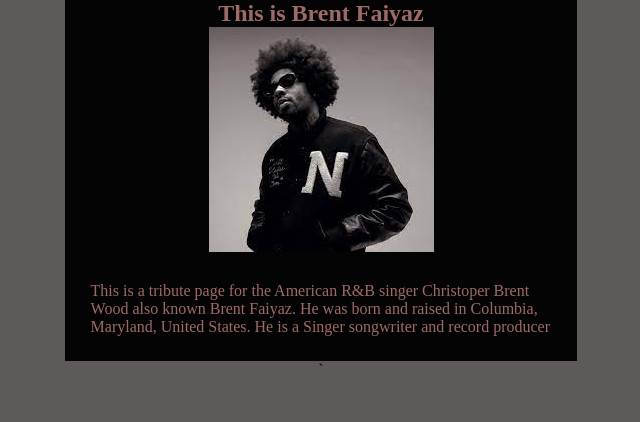
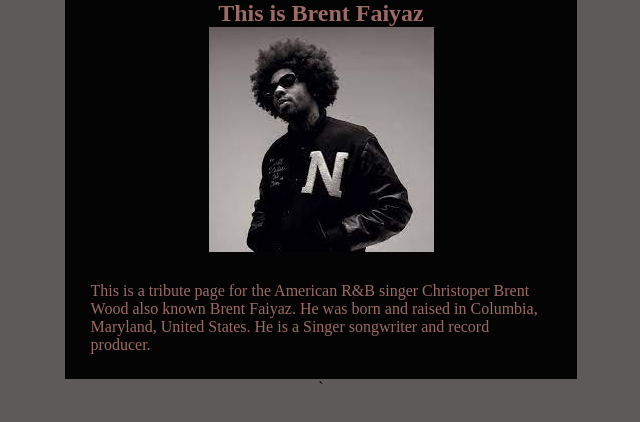
Before and after one commit to JavonMills/Tribute-page, a plain HTML site: page index.html in a window 1280 px wide. Shown: the whole page, without its empty margins (319-959 px from the left). Drawn offline with Linux system fonts and the light colour scheme.

Commit message:
quick test

```diff
--- a/index.html
+++ b/index.html
@@ -15,7 +15,7 @@
             <div class="image-container">
                 <img src="brent image.jfif" alt="" />
             </div>
-            <p>This is a tribute page for the American R&B singer Christoper Brent Wood also known Brent Faiyaz. He was born and raised in Columbia, Maryland, United States. He is a Singer songwriter and record producer</p>
+            <p>This is a tribute page for the American R&B singer Christoper Brent Wood also known Brent Faiyaz. He was born and raised in Columbia, Maryland, United States. He is a Singer songwriter and record producer.</p>
         </section>
 
         <section class="discography">
```
